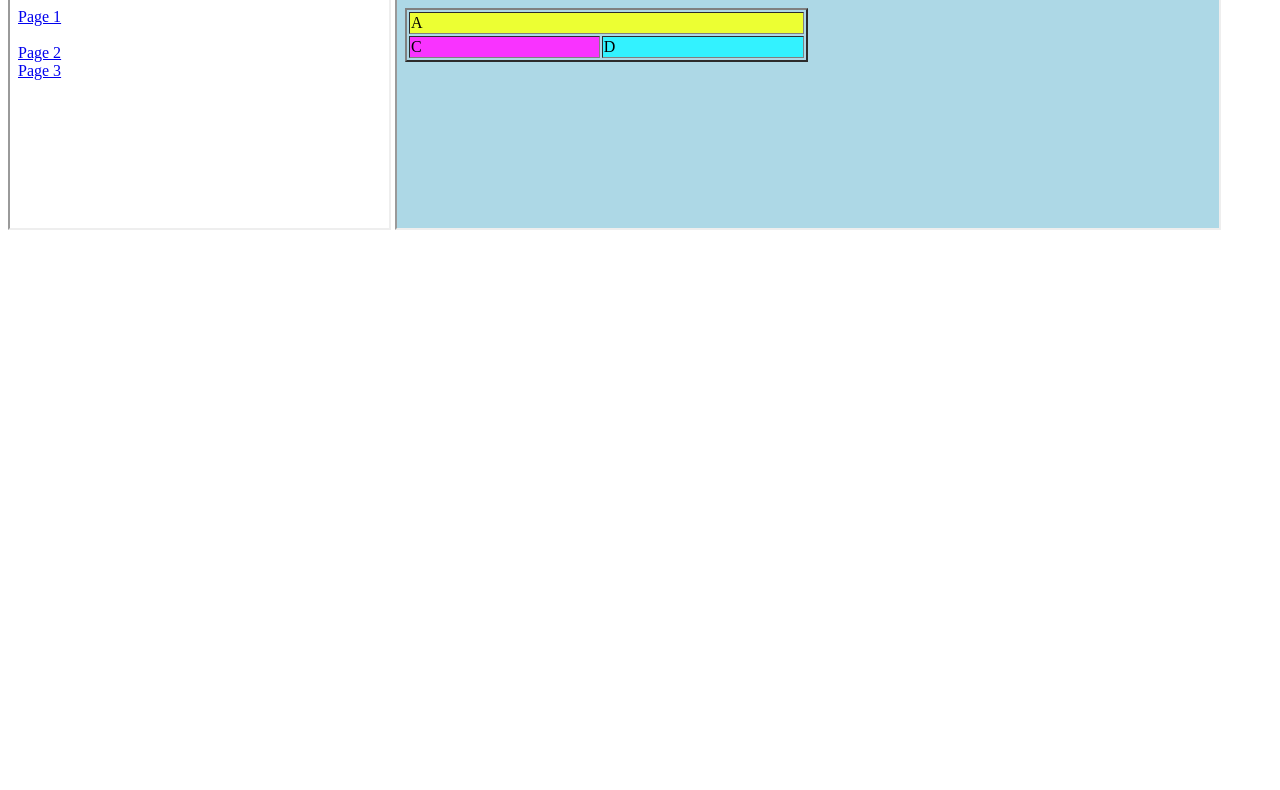
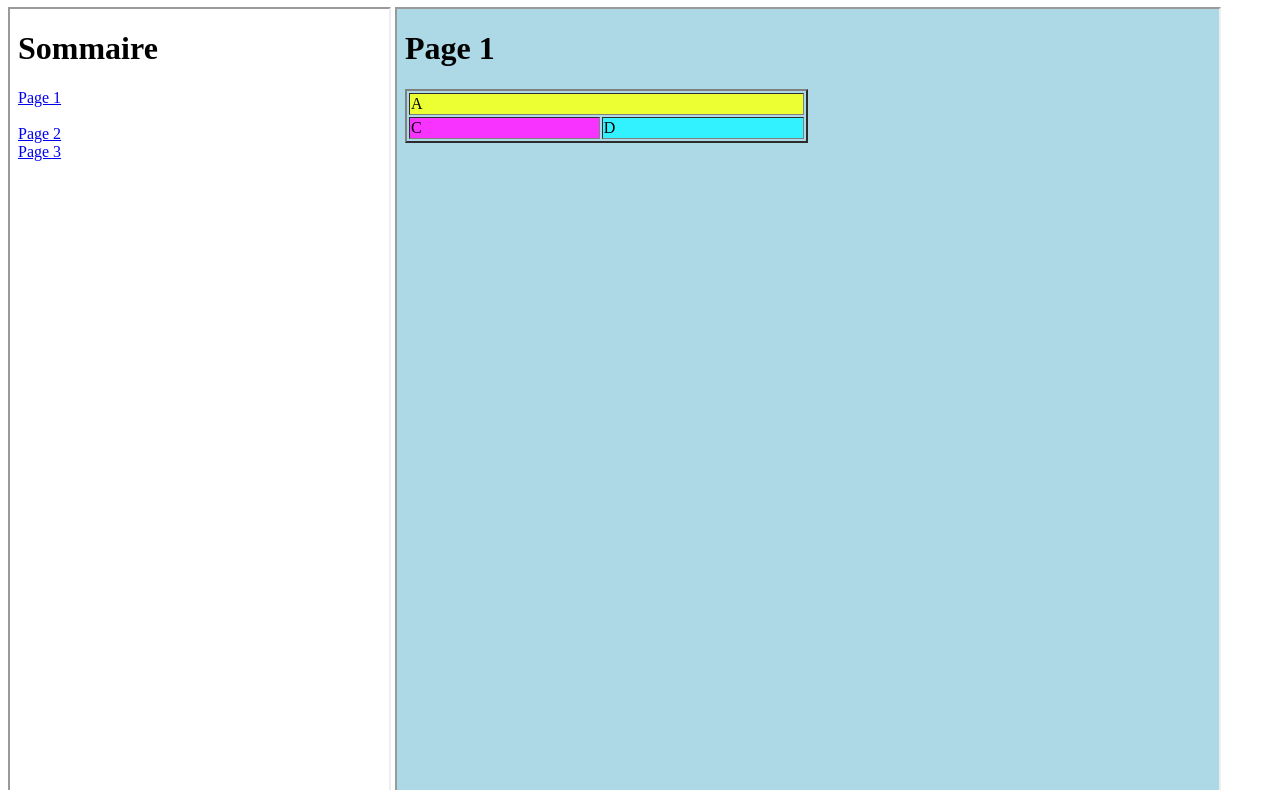
Before and after one commit to BasmaCooki/site_vf, a plain HTML site: page tp2/index.html in a window 1280 px wide. Shown: the part 154-944 px from the top of the page. Before the commit the page ends 800 px from the top, so only its background shows below. Drawn offline with Linux system fonts and the light colour scheme.

Commit message:
Update index.html

```diff
--- a/tp2/index.html
+++ b/tp2/index.html
@@ -6,10 +6,11 @@
     <title>Document</title>
 </head>
 <body>
+    <p>GUETTOUCHE BASMA></p>
+    <h2> <a href="https://basmacooki.github.io/TP1.1-Mission1/"> Sommaire principale</a></h2>
     <h1> Page principale</h1>
- <iframe src="./menu.html" width="30%" height="300" name="f1"></iframe>
- <iframe src="page2.html" width="65%" height="300" name="f2"></iframe>
-
+ <iframe src="./menu.html" width="30%" height="800" name="f1"></iframe>
+ <iframe src="page2.html" width="65%" height="800" name="f2"></iframe>
 
 </body>
 </html>
```
